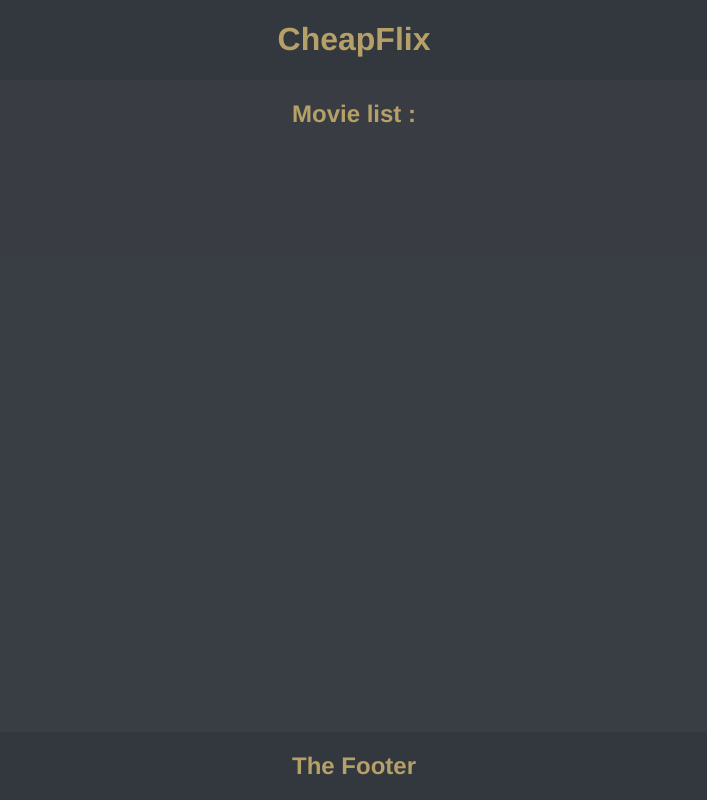
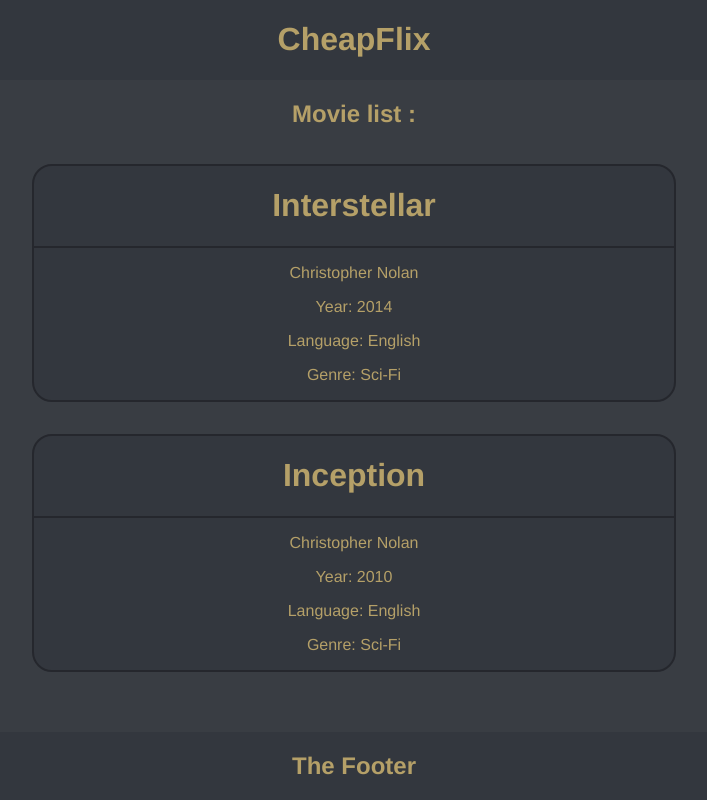
Before and after one commit to ThomasWILHEM/DAWIN-Vue-Movies, a Vue app: page / in a window 1280 px wide. Shown: the whole page, without its empty margins (286-993 px from the left). Built offline with nearby package versions, Linux system fonts and the light colour scheme.

Commit message:
feat: Movie list added + style modification

```diff
--- a/src/App.vue
+++ b/src/App.vue
@@ -12,6 +12,41 @@ import TheFooter from "@/components/UI/TheFooter.vue";
 export default {
     name: 'App',
     components: {TheFooter, TheHeader},
+    data() {
+        return {
+            movies: [
+                {
+                    id: 1,
+                    title: 'Interstellar',
+                    year: 2014,
+                    language: "English",
+                    director: {
+                        name: 'Christopher Nolan',
+                        nationality: 'English',
+                        birthdate: '30/07/1970'
+                    },
+                    genre: 'Sci-Fi'
+                },
+                {
+                    id: 2,
+                    title: 'Inception',
+                    year: 2010,
+                    language: "English",
+                    director: {
+                        name: 'Christopher Nolan',
+                        nationality: 'English',
+                        birthdate: '30/07/1970'
+                    },
+                    genre: 'Sci-Fi'
+                }
+            ]
+        }
+    },
+    provide() {
+        return {
+            movies: this.movies
+        }
+    }
 }
 </script>
 
--- /dev/null
+++ b/src/components/Elements/MovieItem.vue
@@ -0,0 +1,34 @@
+<template>
+    <div class="card">
+        <h1>{{ movie.title }}</h1>
+        <div class="separator"></div>
+        <div>
+            <p>{{ movie.director.name }}</p>
+            <p>Year: {{ movie.year }}</p>
+            <p>Language: {{ movie.language }}</p>
+            <p>Genre: {{ movie.genre }}</p>
+        </div>
+    </div>
+</template>
+
+<script>
+export default {
+    name: "MovieItem",
+    props: ['movie']
+}
+</script>
+
+<style scoped>
+.card {
+    background-color: #33373e;
+    color: #b5a068;
+    width: 50%;
+    border-radius: 20px;
+    border: 2px solid #25272d;
+    margin: 1rem 0;
+}
+
+.separator {
+    border-bottom: 2px solid #25272d;
+}
+</style>
--- a/src/components/Pages/MovieList.vue
+++ b/src/components/Pages/MovieList.vue
@@ -1,13 +1,25 @@
 <template>
-  <h2>Movie list :</h2>
+    <h2>Movie list :</h2>
+    <div id="movieList">
+        <MovieItem v-for="movie in movies" :key="movie.id" :movie="movie"></MovieItem>
+    </div>
 </template>
 
 <script>
+import MovieItem from "@/components/Elements/MovieItem.vue";
+
 export default {
-    name: "MovieList"
+    name: "MovieList",
+    components: {MovieItem},
+    inject: ['movies'],
 }
 </script>
 
 <style scoped>
-
+#movieList {
+    display: flex;
+    justify-content: center;
+    align-items: center;
+    flex-direction: column;
+}
 </style>
```
Lines whose indentation alone changed are shown as unchanged.
